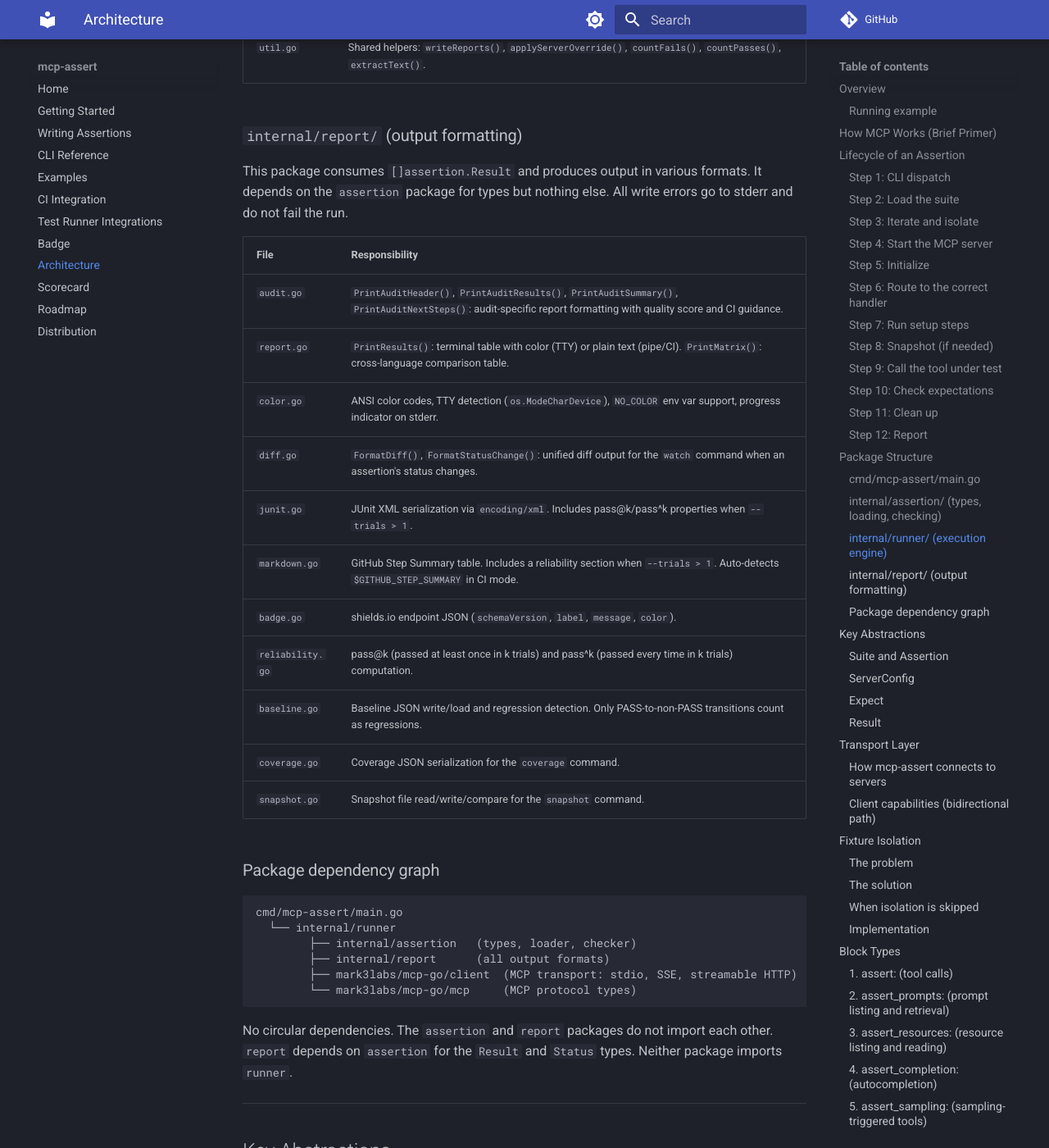
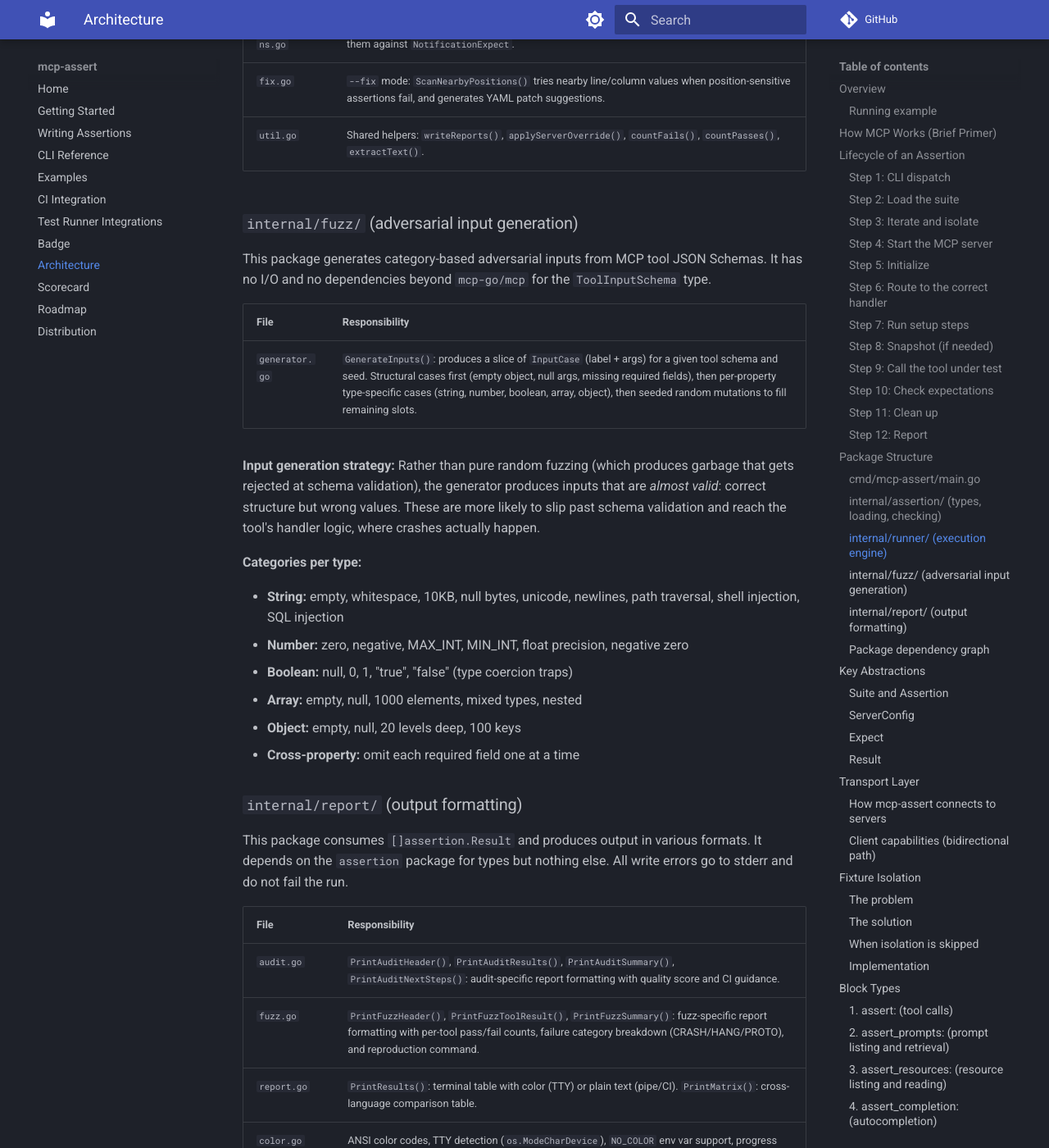
Before and after one commit to blackwell-systems/mcp-assert, an MkDocs documentation site: the page built from docs/architecture.md, in a window 1280 px wide and 1400 px high, scrolled down 11730 px. Shown: the whole window at 82% size. Built offline with MkDocs 1.6.1 and Material for MkDocs 9.7.7, drawn with Linux system fonts in a browser that asks for light colours; comment, search, counter and statistics services are not loaded; some of the changed text lies outside the part shown.

Commit message:
docs: add fuzz coverage to getting-started, architecture, and writing-assertions

```diff
--- a/docs/architecture.md
+++ b/docs/architecture.md
@@ -353,11 +353,11 @@ Optional flags produce JUnit XML (`--junit`), markdown (`--markdown`), shields.i
 
 ## Package Structure
 
-The codebase is organized into three packages under `internal/`, plus the entry point.
+The codebase is organized into four packages under `internal/`, plus the entry point.
 
 ### `cmd/mcp-assert/main.go`
 
-The binary entry point. It reads the first CLI argument and dispatches to the appropriate function in the `runner` package via a command registry map (`map[string]func([]string) error`). Commands include `Audit`, `Run`, `Matrix`, `CI`, `Init`, `Coverage`, `Generate`, `Snapshot`, `Watch`, and `Intercept`. This file also defines `printUsage()` for help text and exposes a `Version` variable set at build time.
+The binary entry point. It reads the first CLI argument and dispatches to the appropriate function in the `runner` package via a command registry map (`map[string]func([]string) error`). Commands include `Audit`, `Fuzz`, `Run`, `Matrix`, `CI`, `Init`, `Coverage`, `Generate`, `Snapshot`, `Watch`, and `Intercept`. This file also defines `printUsage()` for help text and exposes a `Version` variable set at build time.
 
 ### `internal/assertion/` (types, loading, checking)
 
@@ -382,6 +382,7 @@ This package contains all the execution logic: CLI flag parsing, server lifecycl
 | File | Responsibility |
 |------|----------------|
 | `audit.go` | `Audit()`: zero-config quality audit. Connects to a server, discovers tools via `tools/list`, calls each with schema-generated inputs, classifies results (healthy/crash/timeout), reports a quality score, optionally generates starter YAML files. |
+| `fuzz.go` | `Fuzz()`: adversarial input testing. Same connection/discovery flow as audit, but calls each tool N times with category-based adversarial inputs generated by the `fuzz` package. Classifies results as passed/crash/timeout/protocol. Supports `--seed` for reproducibility and `--tool` for single-tool targeting. |
 | `commands.go` | `Run()`, `Matrix()`, `CI()`: CLI entry points that parse flags, load suites, iterate assertions, collect results, and trigger reporting. |
 | `runner.go` | Package doc comment only (the actual runner logic is in `execute.go` and `commands.go`). |
 | `execute.go` | `runAssertion()`: the core execution function. Routes to the correct handler based on which block is present. Contains inline logic for the default `assert:` (tool call) path, plus `runResourceAssertion`, `runPromptAssertion`, `runCompletionAssertion`, and `runTrajectoryAssertion`. |
@@ -400,6 +401,25 @@ This package contains all the execution logic: CLI flag parsing, server lifecycl
 | `fix.go` | `--fix` mode: `ScanNearbyPositions()` tries nearby line/column values when position-sensitive assertions fail, and generates YAML patch suggestions. |
 | `util.go` | Shared helpers: `writeReports()`, `applyServerOverride()`, `countFails()`, `countPasses()`, `extractText()`. |
 
+### `internal/fuzz/` (adversarial input generation)
+
+This package generates category-based adversarial inputs from MCP tool JSON Schemas. It has no I/O and no dependencies beyond `mcp-go/mcp` for the `ToolInputSchema` type.
+
+| File | Responsibility |
+|------|----------------|
+| `generator.go` | `GenerateInputs()`: produces a slice of `InputCase` (label + args) for a given tool schema and seed. Structural cases first (empty object, null args, missing required fields), then per-property type-specific cases (string, number, boolean, array, object), then seeded random mutations to fill remaining slots. |
+
+**Input generation strategy:** Rather than pure random fuzzing (which produces garbage that gets rejected at schema validation), the generator produces inputs that are *almost valid*: correct structure but wrong values. These are more likely to slip past schema validation and reach the tool's handler logic, where crashes actually happen.
+
+**Categories per type:**
+
+- **String:** empty, whitespace, 10KB, null bytes, unicode, newlines, path traversal, shell injection, SQL injection
+- **Number:** zero, negative, MAX_INT, MIN_INT, float precision, negative zero
+- **Boolean:** null, 0, 1, "true", "false" (type coercion traps)
+- **Array:** empty, null, 1000 elements, mixed types, nested
+- **Object:** empty, null, 20 levels deep, 100 keys
+- **Cross-property:** omit each required field one at a time
+
 ### `internal/report/` (output formatting)
 
 This package consumes `[]assertion.Result` and produces output in various formats. It depends on the `assertion` package for types but nothing else. All write errors go to stderr and do not fail the run.
@@ -407,6 +427,7 @@ This package consumes `[]assertion.Result` and produces output in various format
 | File | Responsibility |
 |------|----------------|
 | `audit.go` | `PrintAuditHeader()`, `PrintAuditResults()`, `PrintAuditSummary()`, `PrintAuditNextSteps()`: audit-specific report formatting with quality score and CI guidance. |
+| `fuzz.go` | `PrintFuzzHeader()`, `PrintFuzzToolResult()`, `PrintFuzzSummary()`: fuzz-specific report formatting with per-tool pass/fail counts, failure category breakdown (CRASH/HANG/PROTO), and reproduction command. |
 | `report.go` | `PrintResults()`: terminal table with color (TTY) or plain text (pipe/CI). `PrintMatrix()`: cross-language comparison table. |
 | `color.go` | ANSI color codes, TTY detection (`os.ModeCharDevice`), `NO_COLOR` env var support, progress indicator on stderr. |
 | `diff.go` | `FormatDiff()`, `FormatStatusChange()`: unified diff output for the `watch` command when an assertion's status changes. |
```
Also changed, not shown: docs/getting-started.md (+26 -0 lines), docs/writing-assertions.md (+2 -0 lines).
